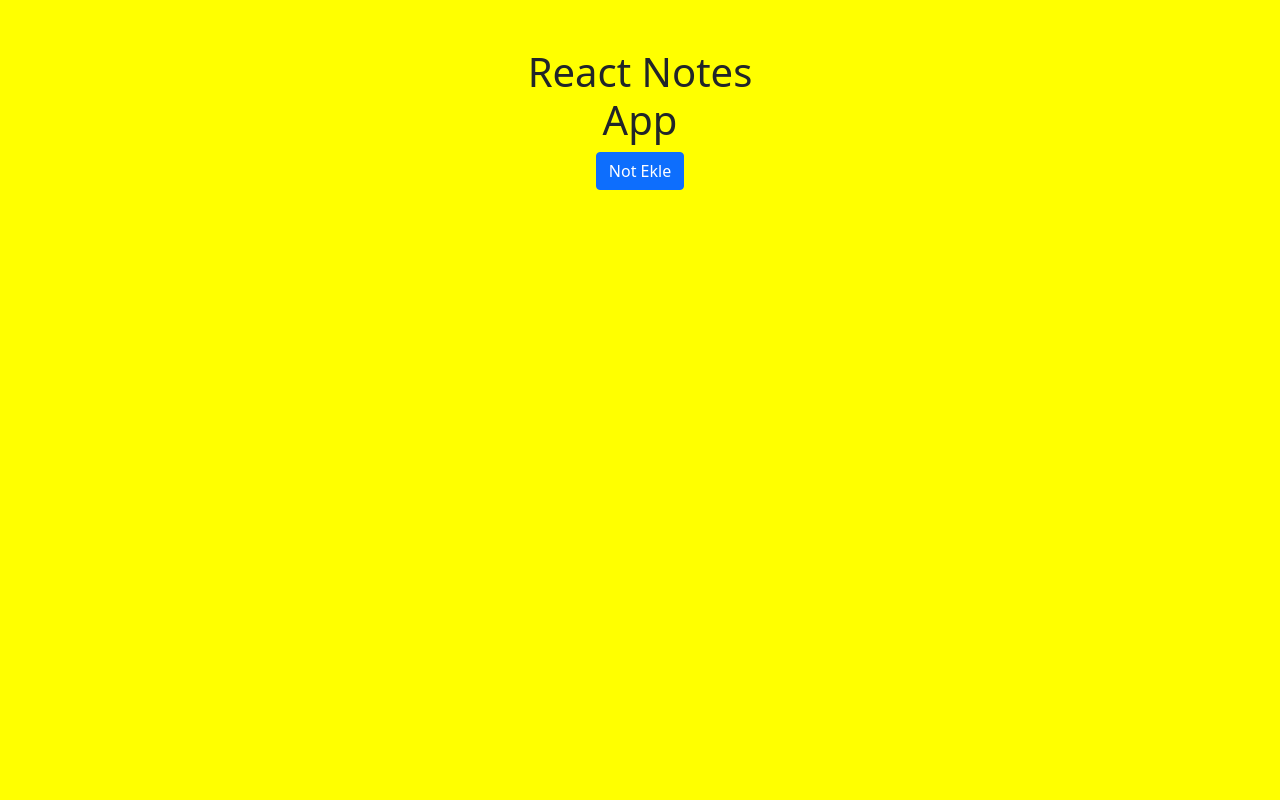
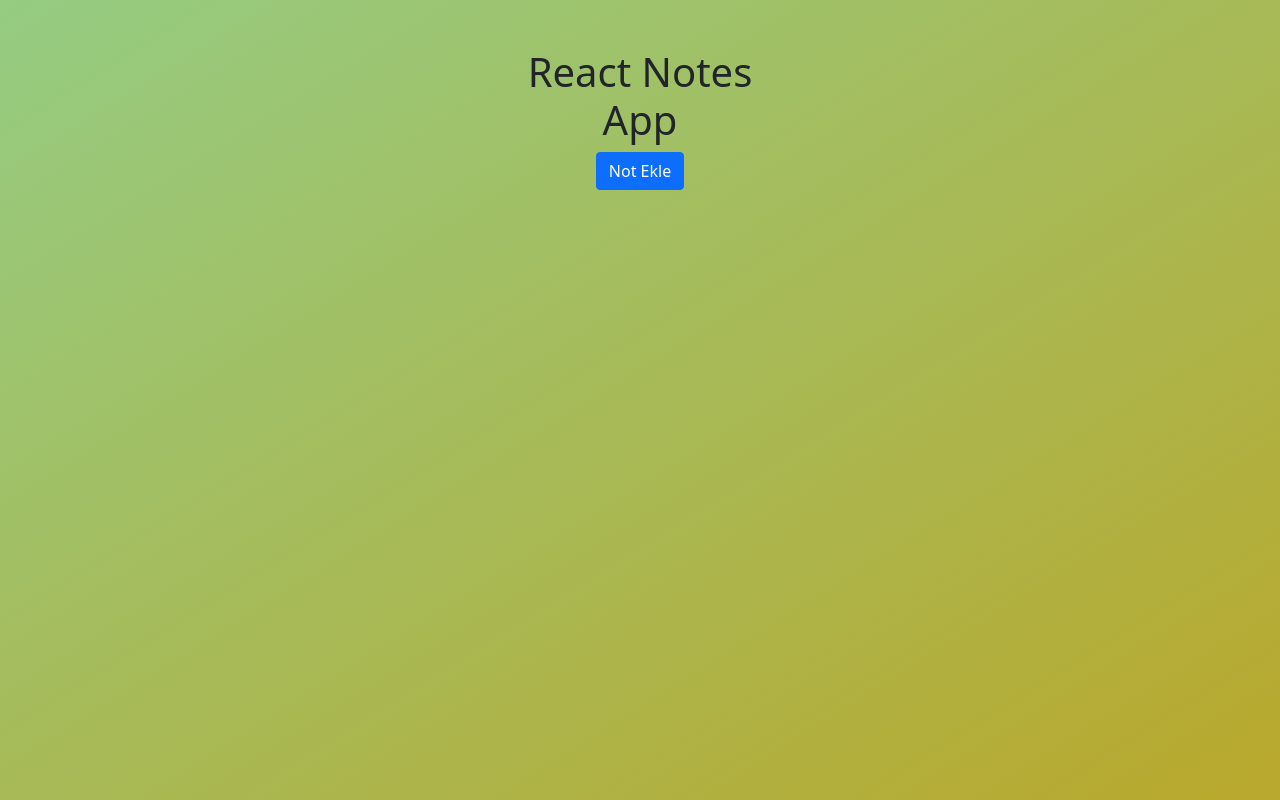
Before and after one commit to hakanolgun/react-notes-app, a React (Create React App) app: page / in a window 1280 px wide. Built offline with nearby package versions, Linux system fonts and the light colour scheme.

Commit message:
background colors

```diff
--- a/src/App.css
+++ b/src/App.css
@@ -2,29 +2,34 @@
   text-align: center;
   display: flex;
   flex-direction: column;
-  background-color: yellow;
+  background: #95CC82;
+  background: -webkit-linear-gradient(top left, #95CC82, #B9A82C);
+  background: -moz-linear-gradient(top left, #95CC82, #B9A82C);
+  background: linear-gradient(to bottom right, #95CC82, #B9A82C);
   height: 100vh;
   width: 100vw;
-
 }
-.titleP{
+.titleP {
   width: 300px;
   align-self: center;
   margin: 2rem 0rem 5rem 0rem;
   padding: 1rem;
 }
-.kapsayiciNotDivi{
+.kapsayiciNotDivi {
   width: 300px;
   height: 400px;
-  border: 2px solid blue;
+  border: 2px solid #4286f4;
   background-color: azure;
   justify-self: center;
   align-self: center;
   display: flex;
   flex-direction: column;
 }
-.tarihparagrafi{
-  background-color: blue;
+.tarihparagrafi {
+  background: #373B44;  /* fallback for old browsers */
+  background: -webkit-linear-gradient(to right, #4286f4, #373B44);  /* Chrome 10-25, Safari 5.1-6 */
+  background: linear-gradient(to right, #4286f4, #373B44); /* W3C, IE 10+/ Edge, Firefox 16+, Chrome 26+, Opera 12+, Safari 7+ */
+
   margin: 0;
   padding: 0.3rem 0.7rem;
   color: white;
@@ -33,15 +38,15 @@
   justify-content: space-between;
   align-items: center;
 }
-.tarihparagrafi > div:first-child{
+.tarihparagrafi > div:first-child {
   display: flex;
   align-items: center;
 }
-.tarihparagrafi > div:first-child > p{
+.tarihparagrafi > div:first-child > p {
   margin: 0 auto;
 }
 
-#notearea{
+#notearea {
   box-sizing: border-box;
   border: none;
   outline: none;
@@ -51,6 +56,6 @@
   width: 100%;
   resize: none;
 }
-.noshowcss{
+.noshowcss {
   display: none;
 }
--- a/src/App.js
+++ b/src/App.js
@@ -37,7 +37,7 @@ function App() {
     localStorage.setItem("myNotes", notetext);
 
     setDate(new Date().toLocaleDateString());
-    setTime(new Date().toLocaleTimeString())
+    setTime(new Date().toLocaleTimeString());
   };
 
   const deleteNote = () => {
@@ -48,7 +48,7 @@ function App() {
     let myTextarea = document.getElementById("notearea");
     myTextarea.value = "";
     setDate(new Date().toLocaleDateString());
-    setTime(new Date().toLocaleTimeString())
+    setTime(new Date().toLocaleTimeString());
   };
 
   //textarea'ya bir şeyler yazıldığında bunu yakala
@@ -56,7 +56,7 @@ function App() {
     setNoteText(e.target.value);
     localStorage.setItem("myNotes", e.target.value);
     setDate(new Date().toLocaleDateString());
-    setTime(new Date().toLocaleTimeString())
+    setTime(new Date().toLocaleTimeString());
   };
 
   useEffect(() => {
```
